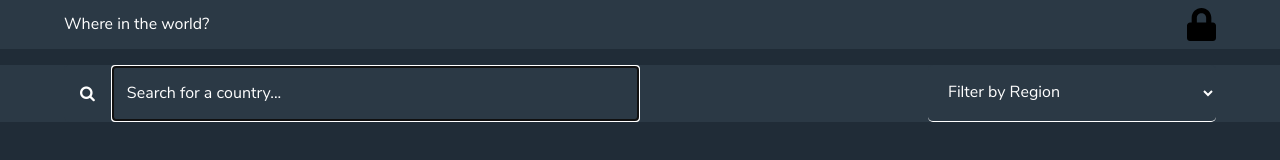
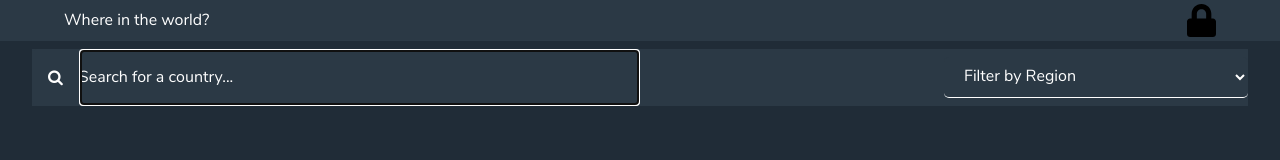
Before and after one commit to tamsay/countries_api, a plain HTML site: page index.html in a window 1280 px wide. Drawn offline with Linux system fonts and the light colour scheme; no server answers.

Commit message:
more landscape stylings done

```diff
--- a/css/style.css
+++ b/css/style.css
@@ -77,7 +77,7 @@
 #searchBar input{
     background-color: hsl(209, 23%, 22%);
     border: none;
-    padding: 1em 0em 1em 1em;
+    padding: 1em 0em 1em 0em;
     margin: 0%;
     width: 100%;
     color: hsl(0, 0%, 100%);
@@ -320,11 +320,11 @@
 
 /* Header Section */
 #pageHeader{
-    padding: 1em 2em 1em 2em;
+    padding: 0em 2em 0.5em 2em;
 }
 #searchBar{
     padding: 0em 0em 0em 0em;
-    margin: 0em 0em 0.5em 0em;
+    margin: 0em 0em 0em 0em;
 }
 #searchBar input{
     padding: 0.5em 0em 0.5em 1em;
@@ -861,5 +861,28 @@ font-size: 0.875em;
 }
 
 @media screen and (orientation: landscape){
-
+    #mainNav{
+        background-color: hsl(209, 23%, 22%);
+        color: hsl(0, 0%, 100%);
+        padding: 0.25em 4em;
+        margin: 0em 0em 0.5em 0em;
+    }
+    #pageHeader{
+        padding: 0em 0em 0em 0em;
+        margin: 0em 2em;
+        position: sticky;
+        background-color: hsl(209, 23%, 22%);
+        background-color: none;
+    }
+    #searchBar{
+        margin-bottom: 0%;
+    }
+    #filterBar #continent{
+        padding: 0.5em 1em;
+        margin-top: 0em;
+    }
+    .modal-dialog{
+        padding: 0em 2em;
+        top: 3em;
+        }
 }
```
